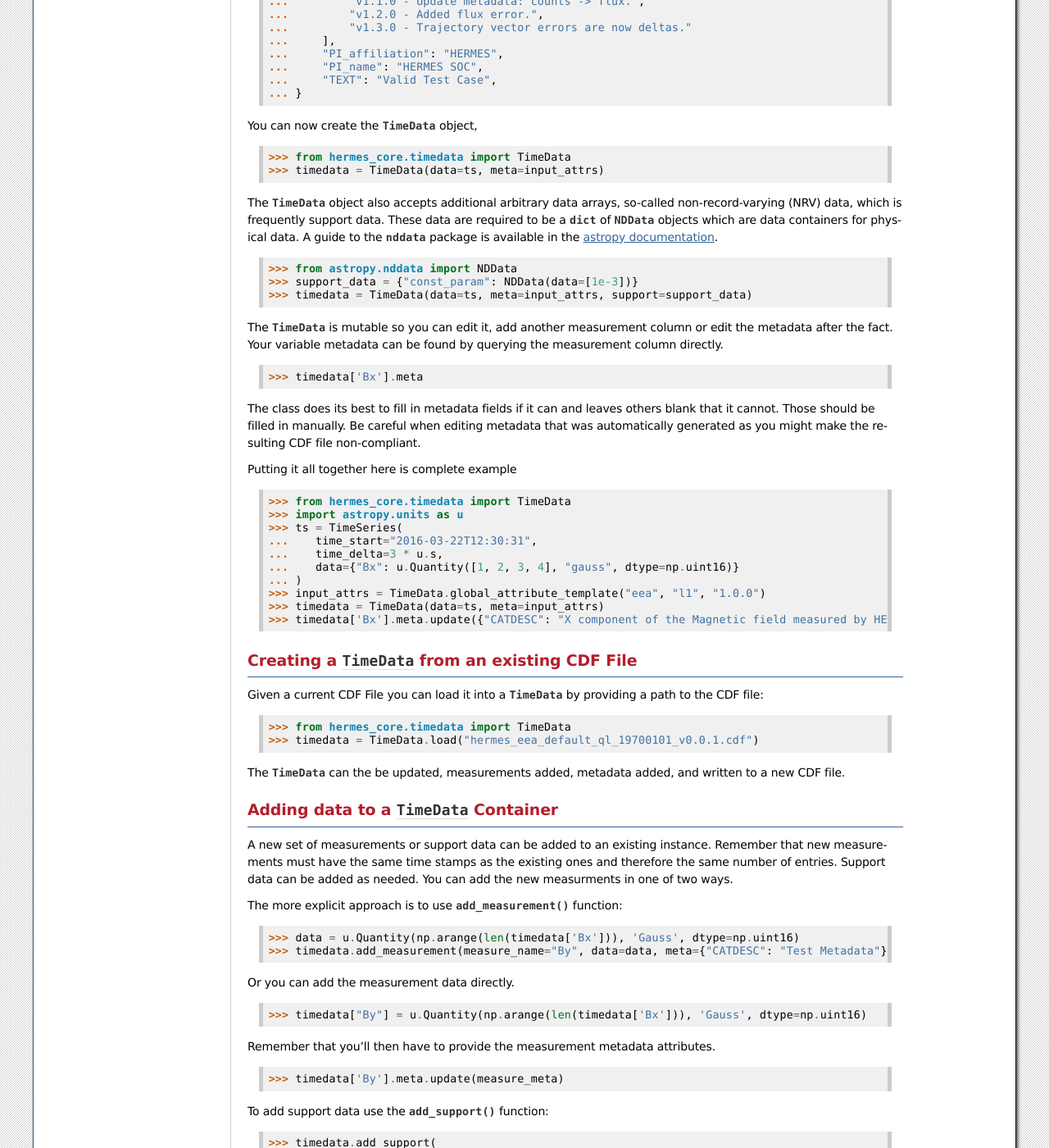
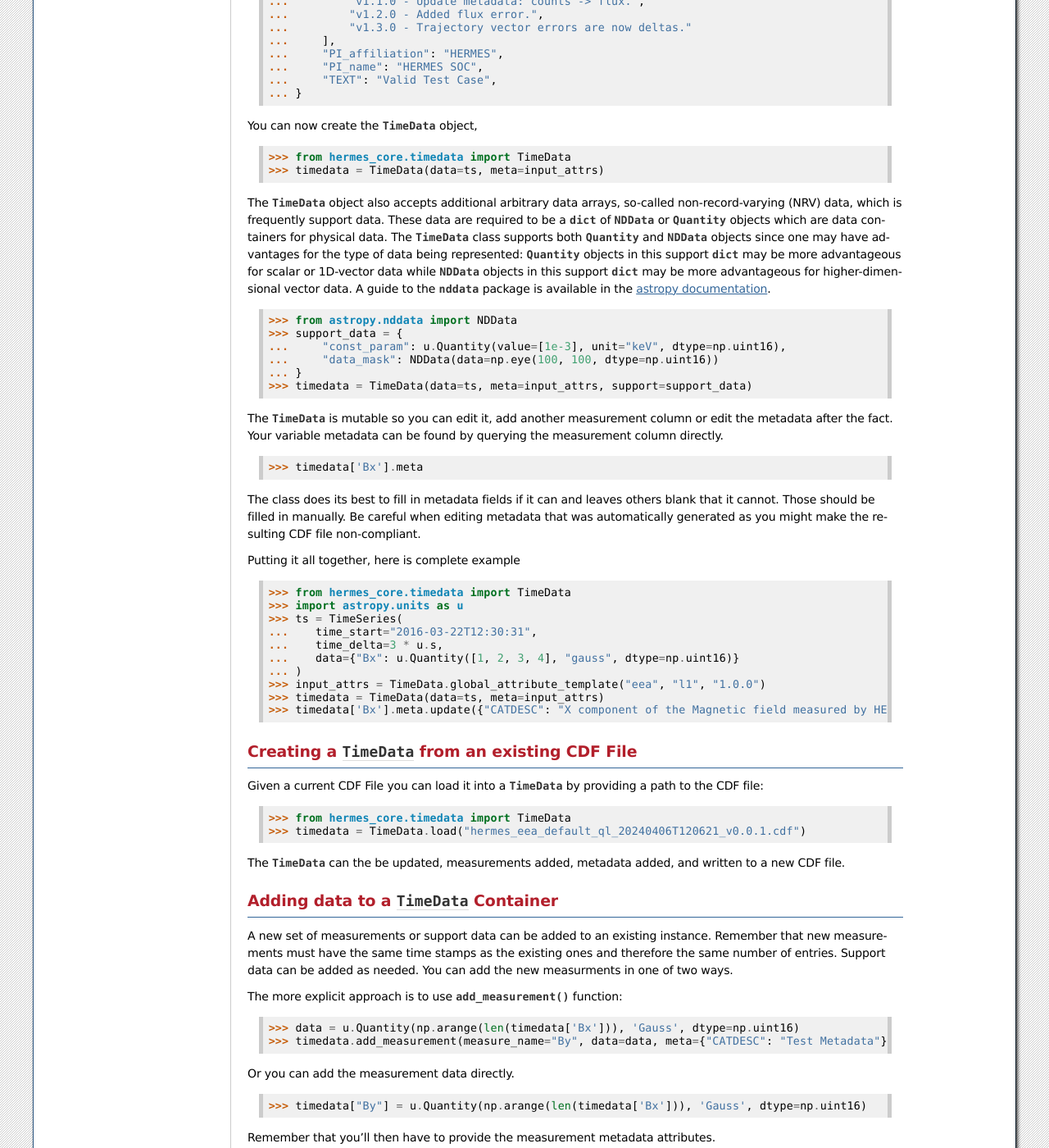
Before and after one commit to HERMES-SOC/hermes_core, a Sphinx documentation site: the page built from docs/user-guide/reading_writing_data.rst, in a window 1280 px wide and 1400 px high, scrolled down 1714 px. Shown: the whole window at 82% size. Built offline with Sphinx 7.4.7, drawn with Linux system fonts in a browser that asks for light colours; the version number could not be read and is left out; some of the changed text lies outside the part shown.

Commit message:
Update Dode for Support Data Types

```diff
--- a/docs/user-guide/reading_writing_data.rst
+++ b/docs/user-guide/reading_writing_data.rst
@@ -107,11 +107,17 @@ You can now create the :py:class:`~hermes_core.timedata.TimeData` object,
 
 The :py:class:`~hermes_core.timedata.TimeData` object also accepts additional arbitrary data arrays,
 so-called non-record-varying (NRV) data, which is frequently support data. These data are required to be a `dict`
-of :py:class:`~astropy.nddata.NDData` objects which are data containers for physical data.
+of :py:class:`~astropy.nddata.NDData` or :py:class:`~astropy.units.Quantity` objects which are data containers for physical data.
+The :py:class:`~hermes_core.timedata.TimeData` class supports both `Quantity` and `NDData` objects since one may have advantages
+for the type of data being represented: `Quantity` objects in this support `dict` may be more advantageous for scalar or 1D-vector
+data while `NDData` objects in this support `dict` may be more advantageous for higher-dimensional vector data.
 A guide to the `~astropy.nddata` package is available in the `astropy documentation <https://docs.astropy.org/en/stable/nddata/>`_.
 
     >>> from astropy.nddata import NDData
-    >>> support_data = {"const_param": NDData(data=[1e-3])}
+    >>> support_data = {
+    ...     "const_param": u.Quantity(value=[1e-3], unit="keV", dtype=np.uint16),
+    ...     "data_mask": NDData(data=np.eye(100, 100, dtype=np.uint16))
+    ... }
     >>> timedata = TimeData(data=ts, meta=input_attrs, support=support_data)
 
 The :py:class:`~hermes_core.timedata.TimeData` is mutable so you can edit it, add another measurement column or edit the metadata after the fact.
@@ -123,7 +129,7 @@ The class does its best to fill in metadata fields if it can and leaves others b
 Those should be filled in manually.
 Be careful when editing metadata that was automatically generated as you might make the resulting CDF file non-compliant.
 
-Putting it all together here is complete example
+Putting it all together, here is complete example
 
     >>> from hermes_core.timedata import TimeData
     >>> import astropy.units as u
@@ -142,7 +148,7 @@ Creating a ``TimeData`` from an existing CDF File
 Given a current CDF File you can load it into a :py:class:`~hermes_core.timedata.TimeData` by providing a path to the CDF file::
 
     >>> from hermes_core.timedata import TimeData
-    >>> timedata = TimeData.load("hermes_eea_default_ql_19700101_v0.0.1.cdf") # doctest: +SKIP
+    >>> timedata = TimeData.load("hermes_eea_default_ql_20240406T120621_v0.0.1.cdf") # doctest: +SKIP
 
 The :py:class:`~hermes_core.timedata.TimeData` can the be updated, measurements added, metadata added, and written to a new CDF file.
 
@@ -171,9 +177,15 @@ To add support data use the :py:func:`~hermes_core.timedata.TimeData.add_support
 
     >>> timedata.add_support(
     ...     name="Calibration_const",
-    ...     data=NDData(data=[1e-1]),
+    ...     data=u.Quantity(value=[1e-1], unit="keV", dtype=np.uint16),
     ...     meta={"CATDESC": "Calibration Factor", "VAR_TYPE": "support_data"},
     ... )
+    >>> timedata.add_support(
+    ...     name="Data Mask",
+    ...     data=NDData(data=np.eye(5, 5, dtype=np.uint16)),
+    ...     meta={"CATDESC": "Diagonal Data Mask", "VAR_TYPE": "support_data"},
+    ... )
+
 
 Adding metadata attributes
 ==========================
@@ -200,7 +212,9 @@ to be provided upon instantiation:
 - `Data_version`
 
 A :py:class:`~hermes_core.timedata.TimeData` container cannot be created without supplying at
-lest this subset of global metadata attributes.
+lest this subset of global metadata attributes. For assistance in defining required global
+attributes, please see the :py:func:`~hermes_core.timedata.TimeData.global_attribute_template`
+function.
 
 Derived Global Attributes
 ^^^^^^^^^^^^^^^^^^^^^^^^^
```
Also changed, not shown: other parts of docs/user-guide/reading_writing_data.rst (+2 -0 lines).
